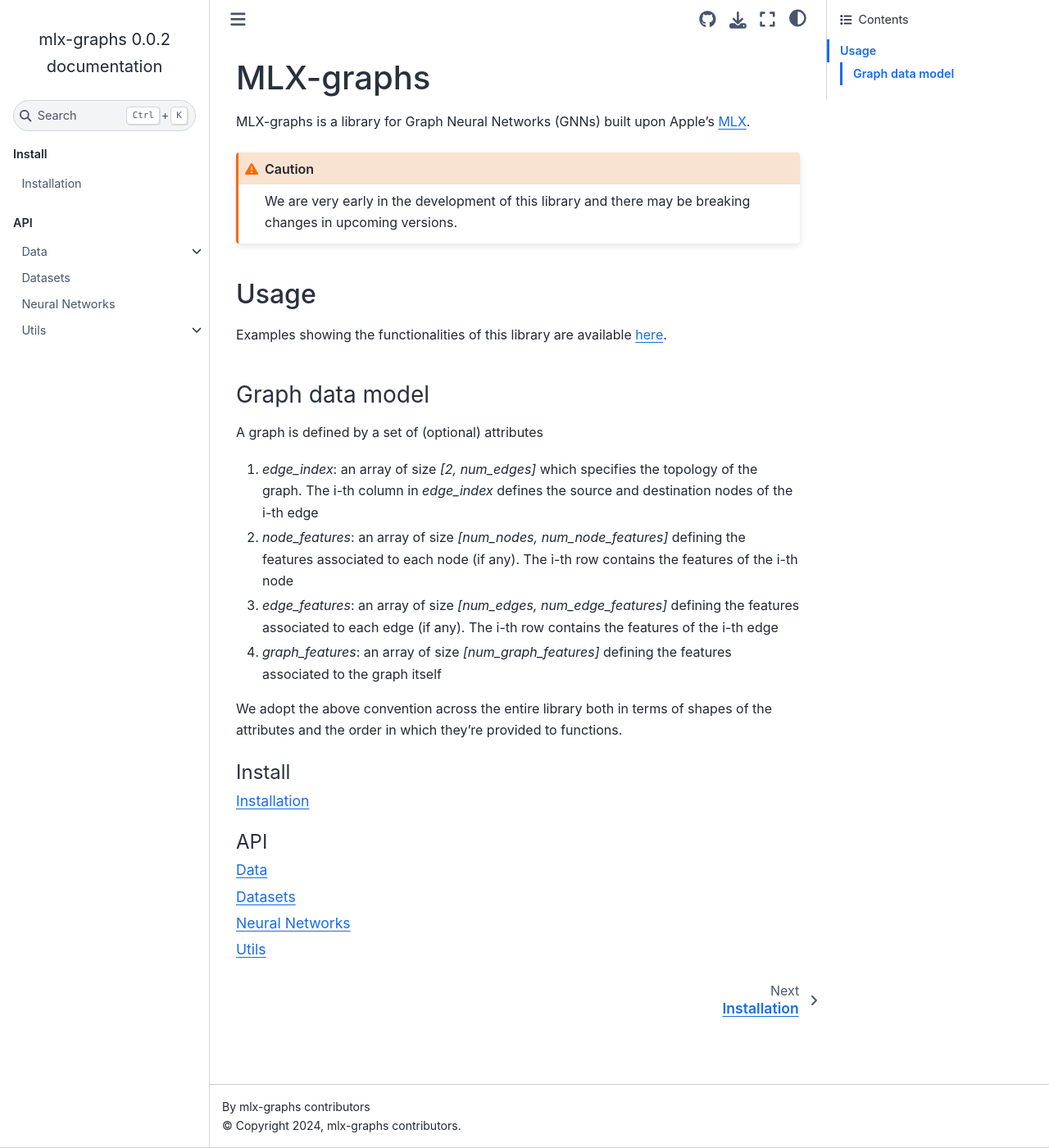
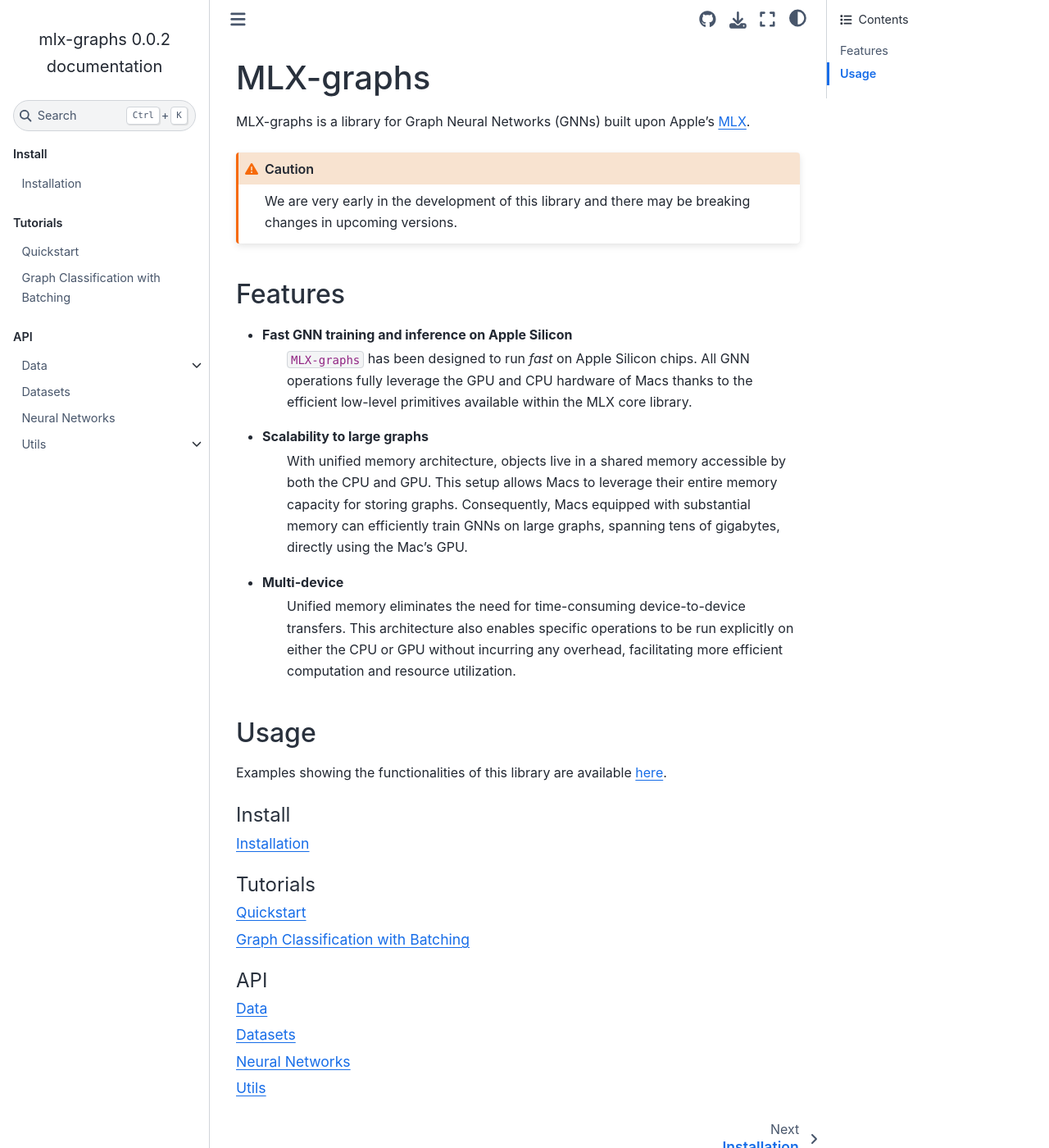
Before and after one commit to mlx-graphs/mlx-graphs, a Sphinx documentation site: the page built from docs/source/index.rst, in a window 1280 px wide and 1400 px high. Shown: the whole window at 82% size. Built offline with Sphinx 7.4.7 and the Sphinx Book theme 1.1.4, drawn with Linux system fonts in a browser that asks for light colours.

Commit message:
WIP: a first notebook tutorial (#68)
add quickstart + sphinx extensions to support notebooks in docs

```diff
--- /dev/null
+++ b/docs/source/_static/custom.css
@@ -0,0 +1,4 @@
+.toc-backref, .toc-backref:visited {
+    color: inherit;
+    text-decoration: none;
+}
--- a/docs/source/conf.py
+++ b/docs/source/conf.py
@@ -20,6 +20,8 @@ extensions = [
     "sphinx.ext.napoleon",
     "sphinx_autodoc_typehints",
     "sphinx.ext.intersphinx",
+    "nbsphinx",
+    "sphinx_gallery.load_style",
 ]
 
 napoleon_use_param = True
@@ -54,3 +56,9 @@ intersphinx_mapping = {
     "python": ("https://docs.python.org/3", None),
     "mlx": ("https://ml-explore.github.io/mlx/build/html", None),
 }
+
+html_static_path = ["_static"]
+
+html_css_files = [
+    "custom.css",
+]
--- a/docs/source/index.rst
+++ b/docs/source/index.rst
@@ -8,6 +8,21 @@ MLX-graphs is a library for Graph Neural Networks (GNNs) built upon Apple's `MLX
    We are very early in the development of this library and there may be breaking changes in upcoming versions.
 
 
+Features
+----------------
+
+- Fast GNN training and inference on Apple Silicon
+   ``MLX-graphs`` has been designed to run *fast* on Apple Silicon chips. All GNN operations
+   fully leverage the GPU and CPU hardware of Macs thanks to the efficient low-level primitives
+   available within the MLX core library.
+- Scalability to large graphs
+   With unified memory architecture, objects live in a shared memory accessible by both the CPU and GPU.
+   This setup allows Macs to leverage their entire memory capacity for storing graphs.
+   Consequently, Macs equipped with substantial memory can efficiently train GNNs on large graphs, spanning tens of gigabytes, directly using the Mac's GPU.
+- Multi-device
+   Unified memory eliminates the need for time-consuming device-to-device transfers.
+   This architecture also enables specific operations to be run explicitly on either the CPU or GPU without incurring any overhead, facilitating more efficient computation and resource utilization.
+
 Usage
 -----
 
@@ -15,23 +30,19 @@ Usage
 Examples showing the functionalities of this library are available `here <https://github.com/TristanBilot/mlx-graphs/tree/main/examples>`_.
 
 
-Graph data model
-^^^^^^^^^^^^^^^^
-
-A graph is defined by a set of (optional) attributes
-
-#. `edge_index`: an array of size `[2, num_edges]` which specifies the topology of the graph. The i-th column in `edge_index` defines the source and destination nodes of the i-th edge
-#. `node_features`: an array of size `[num_nodes, num_node_features]` defining the features associated to each node (if any). The i-th row contains the features of the i-th node
-#. `edge_features`:  an array of size `[num_edges, num_edge_features]` defining the features associated to each edge (if any). The i-th row contains the features of the i-th edge
-#. `graph_features`: an array of size `[num_graph_features]` defining the features associated to the graph itself
-
-We adopt the above convention across the entire library both in terms of shapes of the attributes and the order in which they're provided to functions.
-
 .. toctree::
    :caption: Install
    :maxdepth: 1
 
    install
+
+
+.. toctree::
+   :caption: Tutorials
+   :maxdepth: 1
+
+   tutorials/quickstart.rst
+   tutorials/notebooks/graph_classification.ipynb
 
 
 .. toctree::
--- a/pyproject.toml
+++ b/pyproject.toml
@@ -32,6 +32,8 @@ docs = [
   "sphinx==7.2.6",
   "sphinx-book-theme==1.1.0",
   "sphinx-autodoc-typehints==1.25.2",
+  "nbsphinx==0.9.3",
+  "sphinx-gallery==0.15.0",
 ]
 benchmarks = [
   "scipy==1.12.0",
```
Also changed, not shown: docs/source/tutorials/quickstart.rst (added, +252 -0 lines), docs/README.md, docs/source/tutorials/notebooks/graph_classification.ipynb (added), 2 other files.
